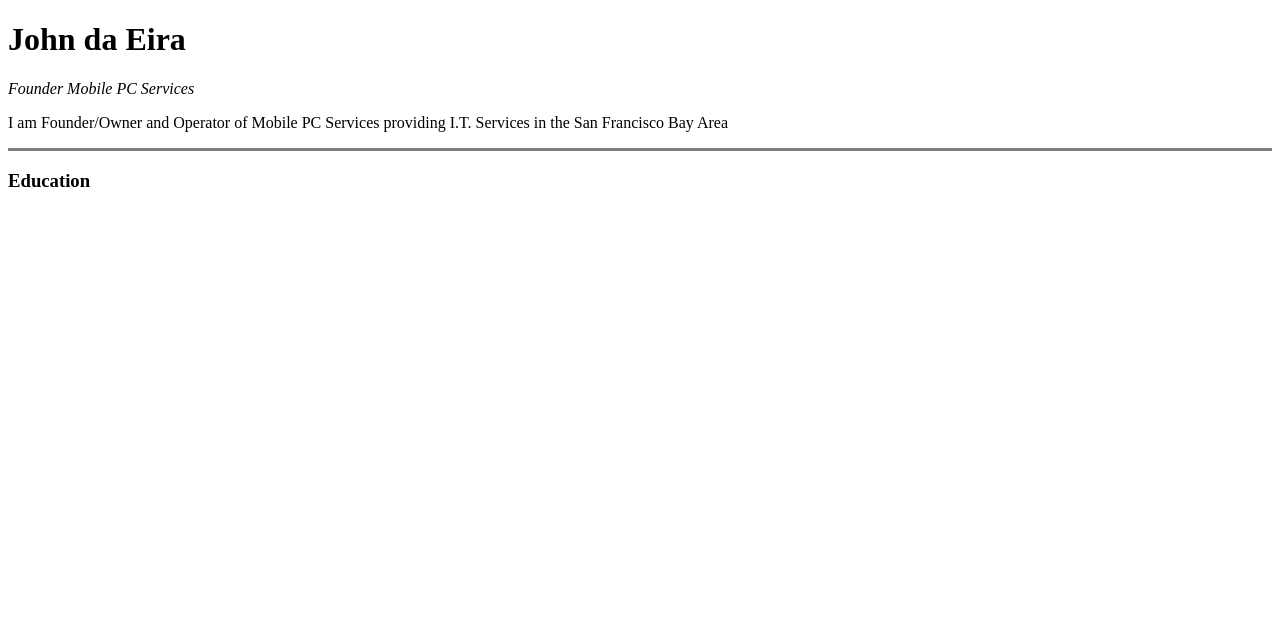
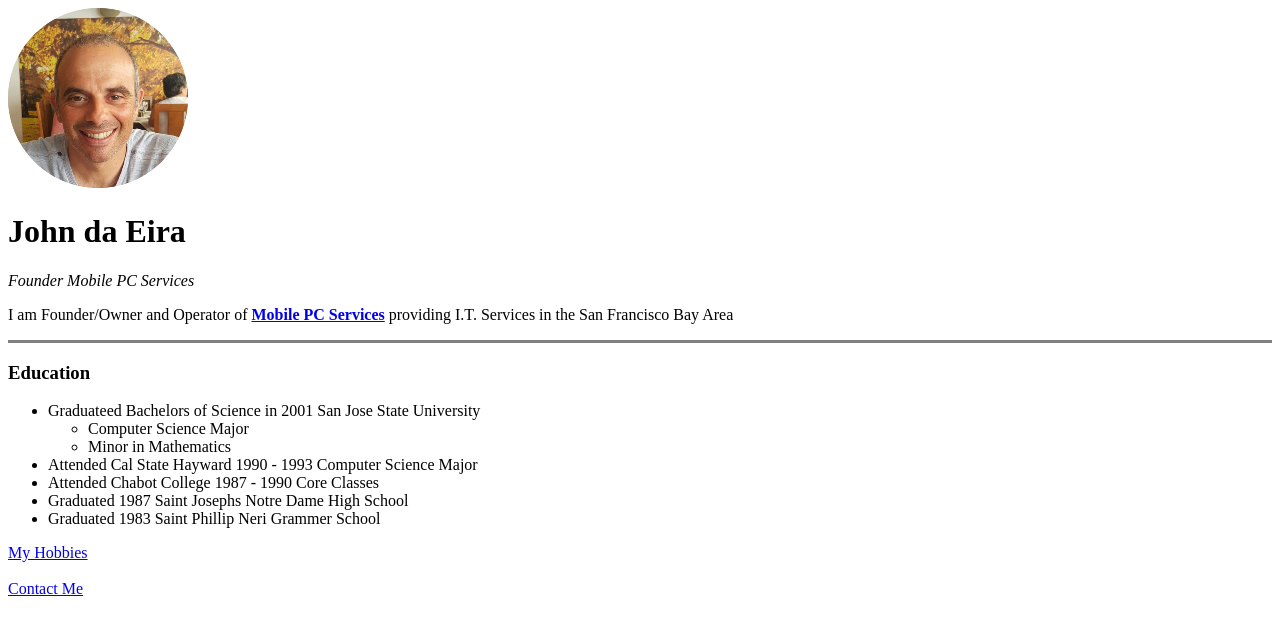
Before and after one commit to jdaeira/WebDev-Bootcamp, a plain HTML site: page Section2-Intro-To-HTML/index.html in a window 1280 px wide. Drawn offline with Linux system fonts and the light colour scheme.

Commit message:
Finish Section 2

```diff
--- a/Section2-Intro-To-HTML/index.html
+++ b/Section2-Intro-To-HTML/index.html
@@ -7,11 +7,28 @@
 </head>
 
 <body>
+    <img src="images/john_2016-circle_small.png" alt="John da Eira">
     <h1>John da Eira</h1>
     <p><em>Founder Mobile PC Services</em></p>
-    <p>I am Founder/Owner and Operator of Mobile PC Services providing I.T. Services in the San Francisco Bay Area</p>
+    <p>I am Founder/Owner and Operator of <strong><a href="http://www.mobile-pcservices.com/" target="_blank">Mobile PC Services</a></strong>
+       providing I.T. Services in the San Francisco Bay Area</p>
     <hr size="3" noshade>
     <h3>Education</h3>
+    <ul>
+        <li>Graduateed Bachelors of Science in 2001 San Jose State University</li>
+            <ul>
+                <li>Computer Science Major</li>
+                <li>Minor in Mathematics</li>
+            </ul>
+        <li>Attended Cal State Hayward 1990 - 1993 Computer Science Major</li>
+        <li>Attended Chabot College 1987 - 1990 Core Classes</li>
+        <li>Graduated 1987 Saint Josephs Notre Dame High School</li>
+        <li>Graduated 1983 Saint Phillip Neri Grammer School</li>
+    </ul>
+    <a href="hobbies.html">My Hobbies</a>
+    <br>
+    <br>
+    <a href="contactme.html">Contact Me</a>
 </body>
 
 </html>
```
Also changed, not shown: Section2-Intro-To-HTML/contactme.html (added, +14 -0 lines), Section2-Intro-To-HTML/hobbies.html (added, +17 -0 lines), Section2-Intro-To-HTML/images/john_2016-circle_small.png (added), 1 other file.
